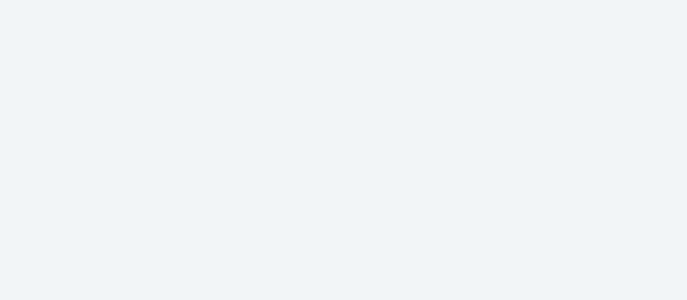
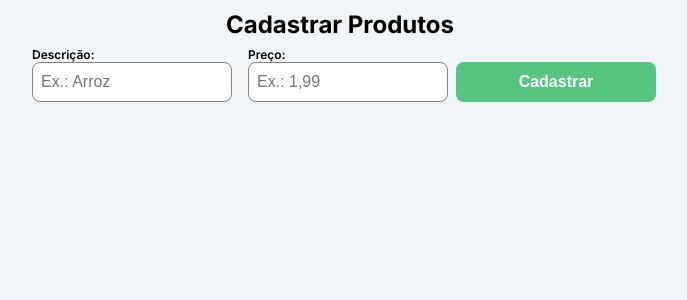
Before and after one commit to odair-dev/server_softwares_frontend, a Next.js app: page / in a window 1280 px wide. Shown: the top 300 px of the page, without its empty margins (300-987 px from the left). Built offline with nearby package versions, Linux system fonts and the light colour scheme.

Commit message:
feat: register

```diff
--- a/package.json
+++ b/package.json
@@ -9,9 +9,11 @@
     "lint": "next lint"
   },
   "dependencies": {
+    "axios": "^1.6.8",
     "next": "14.1.4",
     "react": "^18",
-    "react-dom": "^18"
+    "react-dom": "^18",
+    "react-hook-form": "^7.51.1"
   },
   "devDependencies": {
     "@types/node": "^20",
--- a/src/app/layout.tsx
+++ b/src/app/layout.tsx
@@ -1,6 +1,7 @@
 import type { Metadata } from "next";
 import { Inter } from "next/font/google";
 import "@/scss/main.scss";
+import { GlobalProvider } from "@/providers/GlobalContext";
 
 const inter = Inter({ subsets: ["latin"] });
 
@@ -16,7 +17,9 @@ export default function RootLayout({
 }>) {
   return (
     <html lang="en">
-      <body className={inter.className}>{children}</body>
+      <body className={inter.className}>
+        <GlobalProvider>{children}</GlobalProvider>
+      </body>
     </html>
   );
 }
--- a/src/app/page.tsx
+++ b/src/app/page.tsx
@@ -1,3 +1,10 @@
+"use client";
+import Register from "@/components/register";
+
 export default function Home() {
-  return <main></main>;
+  return (
+    <main>
+      <Register />
+    </main>
+  );
 }
--- /dev/null
+++ b/src/components/register/index.tsx
@@ -0,0 +1,61 @@
+import { useContext } from "react";
+import styles from "./styles.module.scss";
+// import { useForm } from "react-hook-form";
+import { GlobalContext } from "@/providers/GlobalContext";
+import { useForm } from "react-hook-form";
+
+export default function Register() {
+  const { register, handleSubmit, reset } = useForm();
+  const { registerProduto, getProdutos } = useContext(GlobalContext);
+
+  async function handleSend(data: any) {
+    const statusOk = await registerProduto(data);
+    if (statusOk) {
+      console.log("Registro realizado");
+      reset({ descricao: "", preco: "" });
+      getProdutos();
+    } else {
+      // toast.error("Erro ao realizar o registro");
+      console.log("Erro ao realizar o registro");
+    }
+    // console.log(data);
+  }
+
+  return (
+    <div className={styles.container}>
+      <h1>Cadastrar Produtos</h1>
+      <form className={styles.formProduct} onSubmit={handleSubmit(handleSend)}>
+        <div className={styles.divAlign}>
+          <label htmlFor="inpDescription" className={styles.lblDescription}>
+            Descrição:
+          </label>
+          <input
+            type="text"
+            id="inpDescription"
+            required
+            className={styles.description}
+            placeholder="Ex.: Arroz"
+            {...register("descricao")}
+          />
+        </div>
+        <div className={styles.divAlign}>
+          <label htmlFor="inpPrice" className={styles.lblPrice}>
+            Preço:
+          </label>
+          <input
+            type="number"
+            step="0.01"
+            id="inpPrice"
+            required
+            className={styles.price}
+            placeholder="Ex.: 1,99"
+            {...register("preco")}
+          />
+        </div>
+        <button className={styles.btnRegister} type="submit">
+          Cadastrar
+        </button>
+      </form>
+    </div>
+  );
+}
--- /dev/null
+++ b/src/components/register/styles.module.scss
@@ -0,0 +1,54 @@
+.container{
+    width: 100%;
+    min-width: 300px;
+    // min-height: 150px;
+    // border: 1px solid orangered;
+    // background-color: white;
+    padding: 10px;
+    margin-bottom: 8px;
+    display: flex;
+    flex-direction: column;
+    align-items: center;
+    gap: 8px;
+    h1{
+        font-size: 24rem;
+    }
+    .formProduct{
+        display: flex;
+        flex-wrap: wrap;
+        align-items: flex-end;
+        justify-content: center;
+        // border: 1px solid blue;
+        // flex-direction: column;
+        .divAlign{
+            display: flex;
+            flex-direction: column;
+            margin: 0 8px;
+            // border: 1px solid red;
+            label{
+                font-size: 12rem;
+                font-weight: 600;
+            }
+            input{
+                width: 200px;
+                height: 40px;
+                border-radius: 8px;
+                border: 1px solid gray;
+                padding-left: 8px;
+            }
+        }
+        .btnRegister{
+            width: 200px;
+            height: 40px;
+            font-weight: 600;
+            border: none;
+            border-radius: 8px;
+            background-color: rgba(51, 184, 100, .8);
+            color: white;
+            margin-top: 8px;
+            &:hover{
+                background-color: #33B864;
+            }
+        }
+    }
+}
--- /dev/null
+++ b/src/providers/GlobalContext.tsx
@@ -0,0 +1,101 @@
+"use client";
+import { api } from "@/services/api";
+import { Dispatch, SetStateAction, createContext, useState } from "react";
+
+export interface IProdutos {
+  codigo: string;
+  descricao: string;
+  preco: number;
+  data_cadastro: string;
+}
+
+export interface IRegisterProduto {
+  descricao: string;
+  preco: number;
+}
+
+interface IGlobalProviderProps {
+  children: React.ReactNode;
+}
+
+interface IGlobalContext {
+  produtos: IProdutos[] | null;
+  setProdutos: Dispatch<SetStateAction<IProdutos[] | null>>;
+  registerProduto: (data: IRegisterProduto) => Promise<boolean>;
+  getProdutos: () => Promise<boolean>;
+  updateProduto: (data: IRegisterProduto, id: string) => Promise<boolean>;
+  removeProduto: (id: string) => Promise<boolean>;
+  produtoUpdate: IProdutos | null;
+  setProdutoUpdate: Dispatch<SetStateAction<IProdutos | null>>;
+}
+
+export const GlobalContext = createContext({} as IGlobalContext);
+
+export function GlobalProvider({ children }: IGlobalProviderProps) {
+  const [produtos, setProdutos] = useState<IProdutos[] | null>(null);
+  const [produtoUpdate, setProdutoUpdate] = useState<IProdutos | null>(null);
+
+  async function registerProduto(data: IRegisterProduto) {
+    try {
+      const response = await api.post("/produtos", {
+        ...data,
+      });
+      return true;
+    } catch (error) {
+      console.log("Não foi possível realizar o cadastro. \n", error);
+      return false;
+    }
+  }
+
+  async function getProdutos() {
+    try {
+      const response = await api.get(`/produtos`);
+      setProdutos(response.data);
+      return true;
+    } catch (error) {
+      console.log("Erro ao buscar informações");
+      //toast.error("Erro ao buscar informações");
+      return false;
+    }
+  }
+
+  async function updateProduto(data: IRegisterProduto, id: string) {
+    try {
+      const response = await api.patch(`/produtos/${id}`, {
+        ...data,
+      });
+      //console.log(response.data);
+      //setUser(response.data);
+      return true;
+    } catch (error) {
+      console.log("Não foi possível realizar a atualização. \n", error);
+      return false;
+    }
+  }
+  async function removeProduto(id: string) {
+    try {
+      const response = await api.delete(`/produtos/${id}`);
+      return true;
+    } catch (error) {
+      console.log("Não foi possível realizar esta operação. \n", error);
+      return false;
+    }
+  }
+
+  return (
+    <GlobalContext.Provider
+      value={{
+        produtos,
+        setProdutos,
+        registerProduto,
+        getProdutos,
+        updateProduto,
+        removeProduto,
+        produtoUpdate,
+        setProdutoUpdate,
+      }}
+    >
+      {children}
+    </GlobalContext.Provider>
+  );
+}
--- /dev/null
+++ b/src/services/api.tsx
@@ -0,0 +1,6 @@
+import axios from "axios";
+
+export const api = axios.create({
+  baseURL: "http://localhost:3000",
+  timeout: 8000,
+});
```
Also changed, not shown: 1 other file (tests, documents, lock files or other folders).
